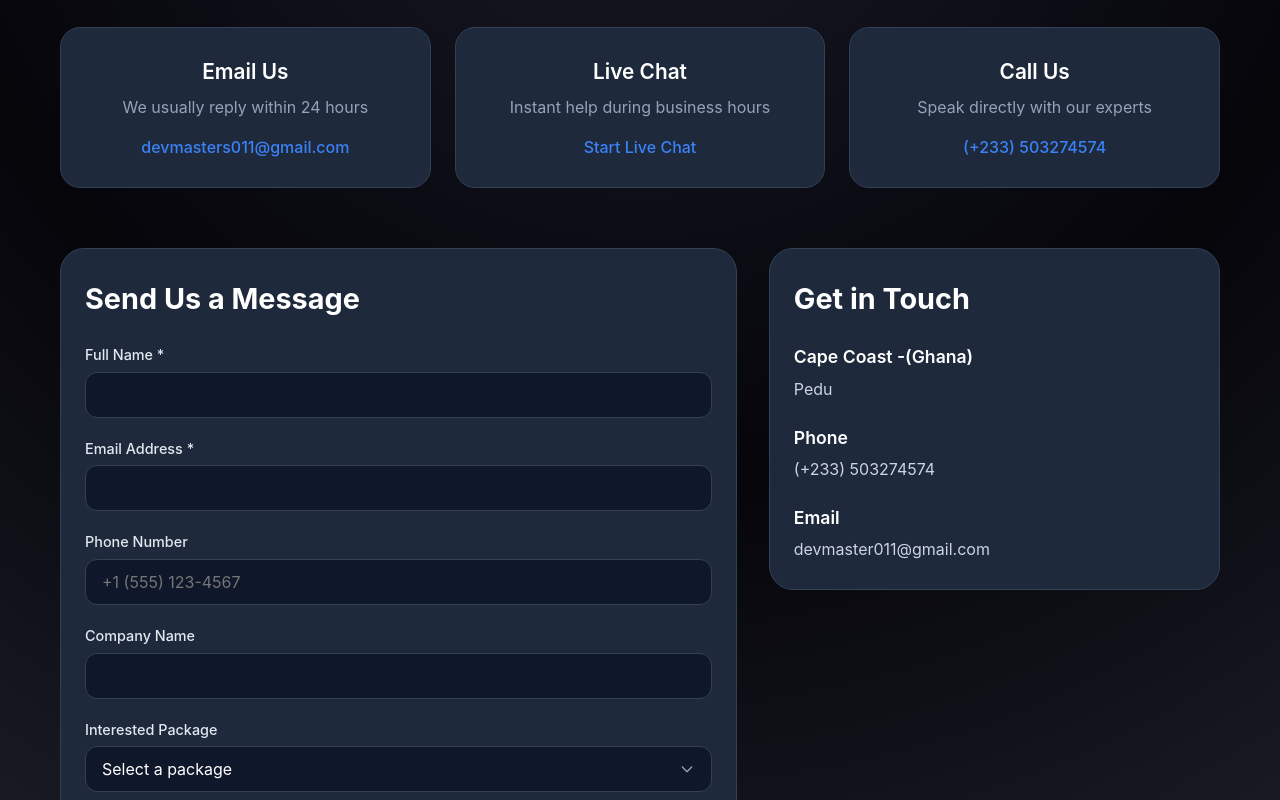
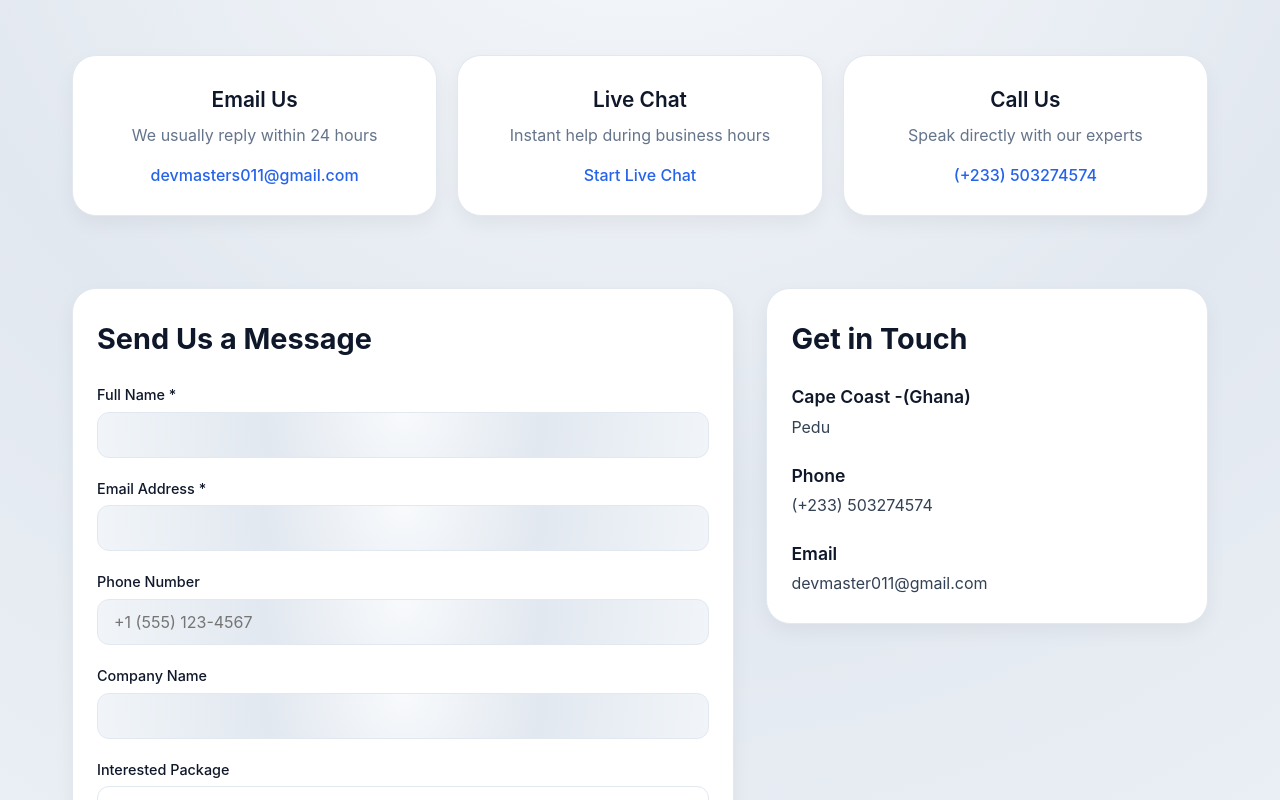
Before and after one commit to Darhkrich/DevMasters, a Next.js app: page /contact in a window 1280 px wide. Shown: the part 320-1120 px from the top of the page. Built offline with nearby package versions, Linux system fonts and the light colour scheme; no server answers.

Commit message:
contact css problem solved

```diff
--- a/src/app/(public)/contact/contact.css
+++ b/src/app/(public)/contact/contact.css
@@ -1,62 +1,156 @@
 /* =====================================
-   CONTACT PAGE – CLEAN ISOLATED STYLES
+   CONTACT PAGE – MOBILE SAFE & OVERFLOW‑PROOF
    Prefix: cnt-
 ===================================== */
 
+/* =========================
+   DESIGN TOKENS (DARK MODE)
+========================= */
+:root {
+  --cnt-bg: radial-gradient(circle at top, #1a1b28 0, #05050a 45%, #272935 100%);
+  --cnt-surface: #1e293b;
+  --cnt-surface-hover: #283246;
+  --cnt-border: #334155;
+  --cnt-text: #f1f5f9;
+  --cnt-text-muted: #cbd5e1;
+  --cnt-text-soft: #94a3b8;
+  --cnt-primary: #3b82f6;
+  --cnt-primary-hover: #60a5fa;
+  --cnt-gradient: linear-gradient(135deg, #3b82f6, #8b5cf6);
+  --cnt-error: #ef4444;
+  --cnt-shadow-card: 0 8px 20px rgba(0, 0, 0, 0.3);
+  --cnt-shadow-btn: 0 4px 12px rgba(59, 130, 246, 0.3);
+  --cnt-radius-sm: 12px;
+  --cnt-radius-md: 20px;
+  --cnt-radius-lg: 24px;
+  --cnt-radius-full: 40px;
+  --cnt-transition: all 0.2s cubic-bezier(0.4, 0, 0.2, 1);
+}
+
+.light-mode {
+  --cnt-bg: radial-gradient(circle at top, #f8fafc 0, #e2e8f0 45%, #f1f5f9 100%);
+  --cnt-surface: #ffffff;
+  --cnt-surface-hover: #f8fafc;
+  --cnt-border: #e2e8f0;
+  --cnt-text: #0f172a;
+  --cnt-text-muted: #334155;
+  --cnt-text-soft: #64748b;
+  --cnt-primary: #2563eb;
+  --cnt-primary-hover: #1d4ed8;
+  --cnt-shadow-card: 0 8px 20px rgba(0, 0, 0, 0.05);
+  --cnt-shadow-btn: 0 4px 12px rgba(37, 99, 235, 0.2);
+}
+
+/* =========================
+   GLOBAL FIXES – OVERFLOW & BOX‑SIZING
+========================= */
+*,
+*::before,
+*::after {
+  box-sizing: border-box;
+}
+
+html,
+body {
+  width: 100%;
+  max-width: 100%;
+  overflow-x: hidden;
+  margin: 0;
+  padding: 0;
+}
+
 .cnt-wrapper {
   min-height: 100vh;
-  background: radial-gradient(circle at top, #1a1b28 0, #05050a 45%, #272935 100%);
-  color: #ffffff;
+  background: var(--cnt-bg);
+  color: var(--cnt-text);
   font-family: -apple-system, BlinkMacSystemFont, 'Segoe UI', Roboto, sans-serif;
   line-height: 1.5;
   -webkit-font-smoothing: antialiased;
   width: 100%;
+  max-width: 100%;
   overflow-x: hidden;
+  transition: background 0.3s ease, color 0.2s ease;
 }
 
 .cnt-container {
   max-width: 1200px;
   margin: 0 auto;
-  padding: 0 20px;
+  padding: 0 1.25rem;
   width: 100%;
   box-sizing: border-box;
 }
 
+@media (min-width: 640px) {
+  .cnt-container {
+    padding: 0 1.5rem;
+  }
+}
+
+@media (min-width: 1024px) {
+  .cnt-container {
+    padding: 0 2rem;
+  }
+}
+
 /* ===== HERO ===== */
 .cnt-hero {
-  padding: 60px 0 40px;
+  padding: 3rem 0 2rem;
   text-align: center;
+}
+
+@media (min-width: 640px) {
+  .cnt-hero {
+    padding: 4rem 0 2.5rem;
+  }
+}
+
+@media (min-width: 1024px) {
+  .cnt-hero {
+    padding: 5rem 0 3rem;
+  }
 }
 
 .cnt-hero-title {
   font-size: clamp(1.8rem, 5vw, 2.8rem);
   font-weight: 700;
-  color: #ffffff;
-  margin-bottom: 16px;
+  color: var(--cnt-text);
+  margin-bottom: 0.75rem;
   line-height: 1.2;
 }
 
 .cnt-hero-subtitle {
   font-size: 1.1rem;
-  color: #cbd5e1;
+  color: var(--cnt-text-muted);
   max-width: 700px;
   margin: 0 auto;
 }
 
 /* ===== SECTIONS ===== */
 .cnt-section {
-  padding: 20px 0 40px;
+  padding: 1rem 0 2rem;
+}
+
+@media (min-width: 640px) {
+  .cnt-section {
+    padding: 1.5rem 0 3rem;
+  }
 }
 
 .cnt-section-last {
-  padding-bottom: 60px;
+  padding-bottom: 4rem;
 }
 
-/* ===== CARDS ===== */
+@media (min-width: 640px) {
+  .cnt-section-last {
+    padding-bottom: 5rem;
+  }
+}
+
+/* ===== CONTACT CARDS (MOBILE‑FIRST) ===== */
 .cnt-cards {
   display: grid;
   grid-template-columns: 1fr;
-  gap: 24px;
+  gap: 1.25rem;
 }
 
 @media (min-width: 640px) {
@@ -66,33 +160,37 @@
 }
 
 .cnt-card {
-  background: #1e293b;
-  border: 1px solid #334155;
-  border-radius: 20px;
-  padding: 28px 20px;
+  background: var(--cnt-surface);
+  border: 1px solid var(--cnt-border);
+  border-radius: var(--cnt-radius-lg);
+  padding: 1.75rem 1.5rem;
   text-align: center;
-  transition: transform 0.15s, border-color 0.15s;
+  transition: transform 0.2s, border-color 0.2s, background 0.2s;
+  box-shadow: var(--cnt-shadow-card);
+  word-wrap: break-word;
+  overflow-wrap: break-word;
 }
 
 .cnt-card:hover {
   transform: translateY(-4px);
-  border-color: #3b82f6;
+  border-color: var(--cnt-primary);
+  background: var(--cnt-surface-hover);
 }
 
 .cnt-card-title {
   font-size: 1.3rem;
   font-weight: 600;
-  color: #ffffff;
-  margin-bottom: 8px;
+  color: var(--cnt-text);
+  margin-bottom: 0.5rem;
 }
 
 .cnt-card-text {
-  color: #94a3b8;
-  margin-bottom: 16px;
+  color: var(--cnt-text-soft);
+  margin-bottom: 1rem;
 }
 
 .cnt-link {
-  color: #3b82f6;
+  color: var(--cnt-primary);
   text-decoration: none;
   font-weight: 500;
   background: none;
@@ -100,18 +198,21 @@
   cursor: pointer;
   font-size: inherit;
   transition: color 0.15s;
+  word-break: break-word;
 }
 
 .cnt-link:hover {
-  color: #60a5fa;
+  color: var(--cnt-primary-hover);
   text-decoration: underline;
 }
 
-/* ===== GRID ===== */
+/* ===== FORM + INFO GRID ===== */
 .cnt-grid {
   display: grid;
   grid-template-columns: 1fr;
-  gap: 32px;
+  gap: 2rem;
+  width: 100%;
+  max-width: 100%;
 }
 
 @media (min-width: 768px) {
@@ -120,57 +221,66 @@
   }
 }
 
-/* ===== FORM ===== */
+/* ===== FORM CARD ===== */
 .cnt-form-card {
-  background: #1e293b;
-  border: 1px solid #334155;
-  border-radius: 24px;
-  padding: 28px 24px;
+  background: var(--cnt-surface);
+  border: 1px solid var(--cnt-border);
+  border-radius: var(--cnt-radius-lg);
+  padding: 1.75rem 1.5rem;
+  box-shadow: var(--cnt-shadow-card);
+  width: 100%;
+  max-width: 100%;
+  overflow: hidden;
 }
 
 .cnt-form-title {
   font-size: 1.8rem;
   font-weight: 700;
-  color: #ffffff;
-  margin-bottom: 24px;
+  color: var(--cnt-text);
+  margin-bottom: 1.5rem;
 }
 
 .cnt-form {
   display: flex;
   flex-direction: column;
-  gap: 20px;
+  gap: 1.25rem;
+  width: 100%;
 }
 
 .cnt-form-group {
   display: flex;
   flex-direction: column;
-  gap: 6px;
+  gap: 0.375rem;
+  width: 100%;
 }
 
 .cnt-label {
   font-size: 0.9rem;
   font-weight: 500;
-  color: #e2e8f0;
+  color: var(--cnt-text);
 }
 
 .cnt-input,
 .cnt-select,
 .cnt-textarea {
-  padding: 12px 16px;
-  background: #0f172a;
-  border: 1px solid #334155;
-  border-radius: 12px;
-  color: #ffffff;
+  width: 100%;
+  max-width: 100%;
+  padding: 0.75rem 1rem;
+  background: var(--cnt-bg);
+  border: 1px solid var(--cnt-border);
+  border-radius: var(--cnt-radius-sm);
+  color: var(--cnt-text);
   font-size: 1rem;
   outline: none;
-  transition: border-color 0.15s, box-shadow 0.15s;
+  transition: var(--cnt-transition);
   font-family: inherit;
+  box-sizing: border-box;
 }
 
 .cnt-input:focus,
 .cnt-select:focus,
 .cnt-textarea:focus {
-  border-color: #3b82f6;
+  border-color: var(--cnt-primary);
   box-shadow: 0 0 0 3px rgba(59, 130, 246, 0.2);
 }
 
@@ -180,7 +290,7 @@
   background-repeat: no-repeat;
   background-position: right 16px center;
   background-size: 16px;
-  padding-right: 48px;
+  padding-right: 2.5rem;
 }
 
 .cnt-textarea {
@@ -190,27 +300,31 @@
 
 .cnt-error {
   font-size: 0.8rem;
-  color: #ef4444;
+  color: var(--cnt-error);
 }
 
 /* ===== INFO CARD ===== */
 .cnt-info-card {
-  background: #1e293b;
-  border: 1px solid #334155;
-  border-radius: 24px;
-  padding: 28px 24px;
+  background: var(--cnt-surface);
+  border: 1px solid var(--cnt-border);
+  border-radius: var(--cnt-radius-lg);
+  padding: 1.75rem 1.5rem;
   height: fit-content;
+  box-shadow: var(--cnt-shadow-card);
+  width: 100%;
+  max-width: 100%;
 }
 
 .cnt-info-title {
   font-size: 1.8rem;
   font-weight: 700;
-  color: #ffffff;
-  margin-bottom: 24px;
+  color: var(--cnt-text);
+  margin-bottom: 1.5rem;
 }
 
 .cnt-info-item {
-  margin-bottom: 24px;
+  margin-bottom: 1.5rem;
+  word-wrap: break-word;
 }
 
 .cnt-info-item:last-child {
@@ -220,34 +334,40 @@
 .cnt-info-item-title {
   font-size: 1.1rem;
   font-weight: 600;
-  color: #ffffff;
-  margin-bottom: 6px;
+  color: var(--cnt-text);
+  margin-bottom: 0.25rem;
 }
 
 .cnt-info-item-text {
-  color: #cbd5e1;
+  color: var(--cnt-text-muted);
   line-height: 1.5;
+  word-break: break-word;
 }
 
 /* ===== BUTTONS ===== */
 .cnt-btn {
-  padding: 14px 28px;
+  padding: 0.875rem 2rem;
   border: none;
-  border-radius: 40px;
+  border-radius: var(--cnt-radius-full);
   font-weight: 600;
   font-size: 1rem;
   cursor: pointer;
-  transition: transform 0.15s, box-shadow 0.15s, background 0.15s;
+  transition: var(--cnt-transition);
+  display: inline-flex;
+  align-items: center;
+  justify-content: center;
+  white-space: nowrap;
 }
 
 .cnt-btn-primary {
-  background: linear-gradient(135deg, #3b82f6, #8b5cf6);
+  background: var(--cnt-gradient);
   color: white;
+  box-shadow: var(--cnt-shadow-btn);
 }
 
 .cnt-btn-primary:hover {
   transform: translateY(-2px);
-  box-shadow: 0 8px 20px rgba(59, 130, 246, 0.3);
+  box-shadow: 0 8px 20px rgba(59, 130, 246, 0.4);
 }
 
 .cnt-btn-primary:disabled {
@@ -272,53 +392,58 @@
   align-items: center;
   justify-content: center;
   z-index: 1000;
-  padding: 20px;
+  padding: 1rem;
 }
 
 .cnt-modal-content {
-  background: #1e293b;
-  border-radius: 24px;
-  padding: 32px;
+  background: var(--cnt-surface);
+  border-radius: var(--cnt-radius-lg);
+  padding: 2rem;
   max-width: 400px;
   width: 100%;
   text-align: center;
-  border: 1px solid #334155;
+  border: 1px solid var(--cnt-border);
   box-shadow: 0 25px 50px -12px rgba(0, 0, 0, 0.5);
 }
 
 .cnt-modal-title {
   font-size: 1.5rem;
   font-weight: 700;
-  color: #ffffff;
-  margin-bottom: 12px;
+  color: var(--cnt-text);
+  margin-bottom: 0.5rem;
 }
 
 .cnt-modal-text {
-  color: #cbd5e1;
-  margin-bottom: 24px;
+  color: var(--cnt-text-muted);
+  margin-bottom: 1.5rem;
 }
 
-/* ===== RESPONSIVE ===== */
+/* ===== EXTRA MOBILE SAFETY (≤480px) ===== */
 @media (max-width: 480px) {
   .cnt-container {
-    padding: 0 16px;
+    padding: 0 1rem;
   }
 
   .cnt-hero {
-    padding: 40px 0 30px;
+    padding: 2.5rem 0 1.5rem;
   }
 
   .cnt-card {
-    padding: 20px 16px;
+    padding: 1.25rem 1rem;
   }
 
   .cnt-form-card,
   .cnt-info-card {
-    padding: 20px 16px;
+    padding: 1.25rem 1rem;
   }
 
   .cnt-form-title,
   .cnt-info-title {
     font-size: 1.5rem;
   }
+
+  .cnt-btn {
+    padding: 0.75rem 1.5rem;
+    font-size: 0.95rem;
+  }
 }
--- a/src/components/checkout/QuoteForm.jsx
+++ b/src/components/checkout/QuoteForm.jsx
@@ -61,9 +61,9 @@ export default function QuoteForm({ onSubmit, isSubmitting, autoFillData }) {
   };
 
   const budgetOptions = [
+    '$100 - $1,000',
     '$1,000 - $5,000',
-    '$5,000 - $10,000',
-    '$10,000 - $20,000',
+    '$6,000 - $20,000',
     '$20,000 - $50,000',
     '$50,000+',
     'To be discussed'
@@ -175,7 +175,7 @@ export default function QuoteForm({ onSubmit, isSubmitting, autoFillData }) {
                 onChange={handleChange}
                 className={`chk-form-select ${errors.budgetRange ? 'chk-form-input-error' : ''}`}
               >
-                <option value="">Select budget range</option>
+                <option value="">Select budget range(price will be converted into your local currency)</option>
                 {budgetOptions.map(option => (
                   <option key={option} value={option}>{option}</option>
                 ))}
```
